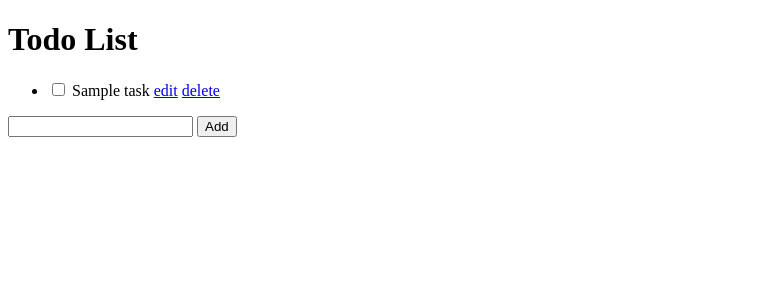
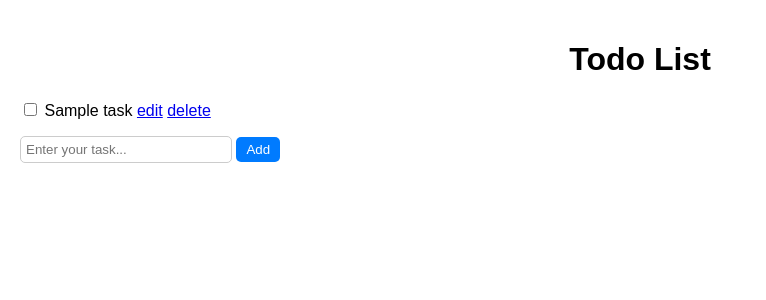
Before and after one commit to Jayesh260/To-Do, a Flask app: template templates/index.html in a window 1280 px wide. Shown: the top 300 px of the page, without its empty margins (0-766 px from the left). Run offline with Flask 3, Linux system fonts and the light colour scheme; the template is opened without the code that fills it: most values are stand-ins (such as "Sample title", 1, 10 or a date in 2020).

Commit message:
Update index.html

```diff
--- a/templates/index.html
+++ b/templates/index.html
@@ -1,24 +1,59 @@
 <!DOCTYPE html>
-<html>
+<html lang="en">
 <head>
-    <meta charset="utf-8">
+    <meta charset="UTF-8">
+    <meta name="viewport" content="width=device-width, initial-scale=1.0">
     <title>Todo List</title>
+    <style>
+        body {
+            font-family: Arial, sans-serif;
+            margin: 0;
+            padding: 20px;
+        }
+        h1 {
+            text-align: center;
+        }
+        ul {
+            list-style-type: none;
+            padding: 0;
+        }
+        li {
+            margin-bottom: 10px;
+        }
+        input[type="text"] {
+            padding: 5px;
+            width: 200px;
+            border-radius: 5px;
+            border: 1px solid #ccc;
+        }
+        button {
+            padding: 5px 10px;
+            border: none;
+            background-color: #007bff;
+            color: #fff;
+            border-radius: 5px;
+            cursor: pointer;
+        }
+        button:hover {
+            background-color: #0056b3;
+        }
+    </style>
 </head>
 <body>
     <h1>Todo List</h1>
     <ul>
     {% for todo in todos %}
         <li>
-        <input type="checkbox" name="done" {% if todo['done'] %}checked{% endif %} onchange="this.form.submit()">
-        <span {% if todo['done'] %}style="text-decoration: line-through"{% endif %}>{{ todo['task'] }}</span>
-        <a href="{{ url_for('edit', index=loop.index0) }}">edit</a>
-        <a href="{{ url_for('delete', index=loop.index0) }}">delete</a>
+            <input type="checkbox" name="done" {% if todo['done'] %}checked{% endif %} onchange="this.form.submit()">
+            <span {% if todo['done'] %}style="text-decoration: line-through"{% endif %}>{{ todo['task'] }}</span>
+            <a href="{{ url_for('edit', index=loop.index0) }}">edit</a>
+            <a href="{{ url_for('delete', index=loop.index0) }}">delete</a>
         </li>
     {% endfor %}
     </ul>
     <form action="{{ url_for('add') }}" method="post">
-    <input type="text" name="todo">
-    <button type="submit">Add</button>
+        <input type="text" name="todo" placeholder="Enter your task...">
+        <button type="submit">Add</button>
     </form>
 </body>
 </html>
```
